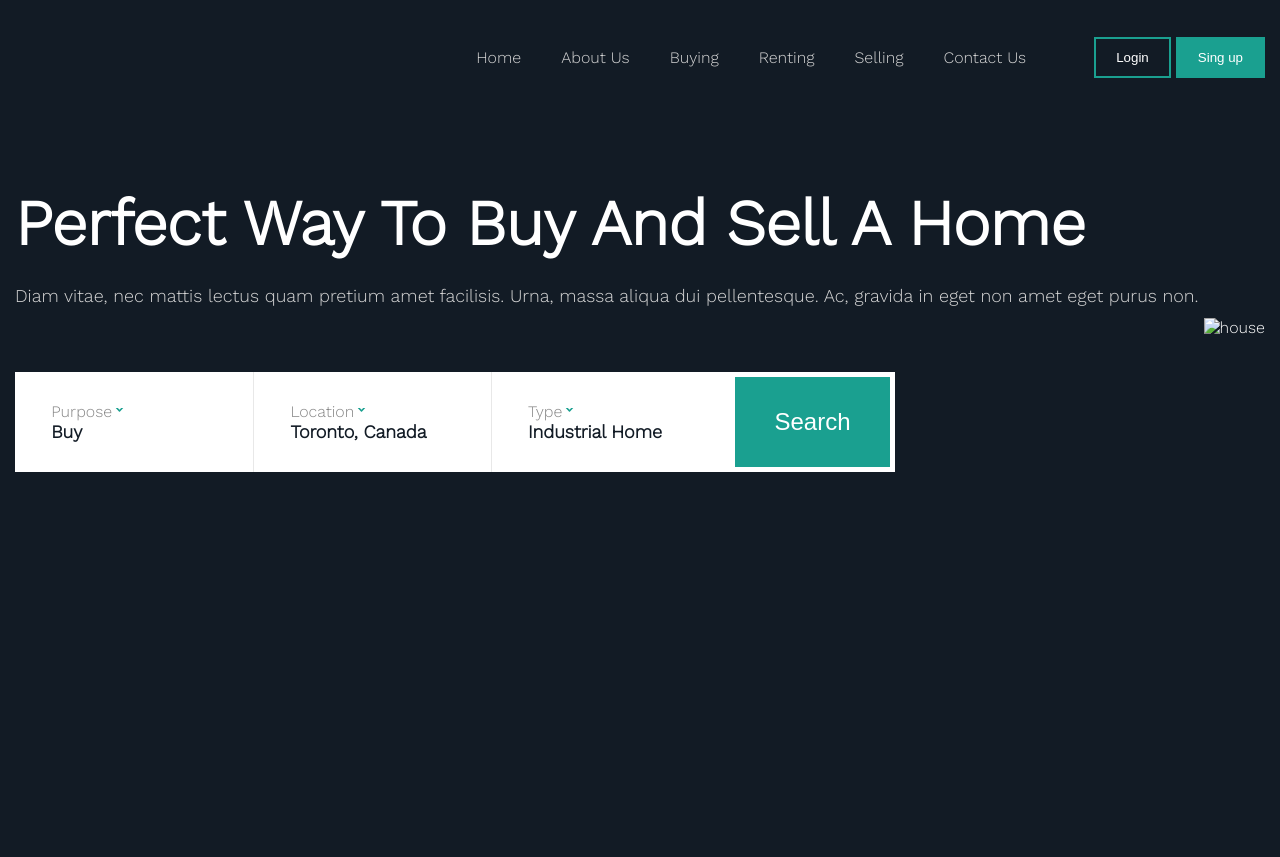
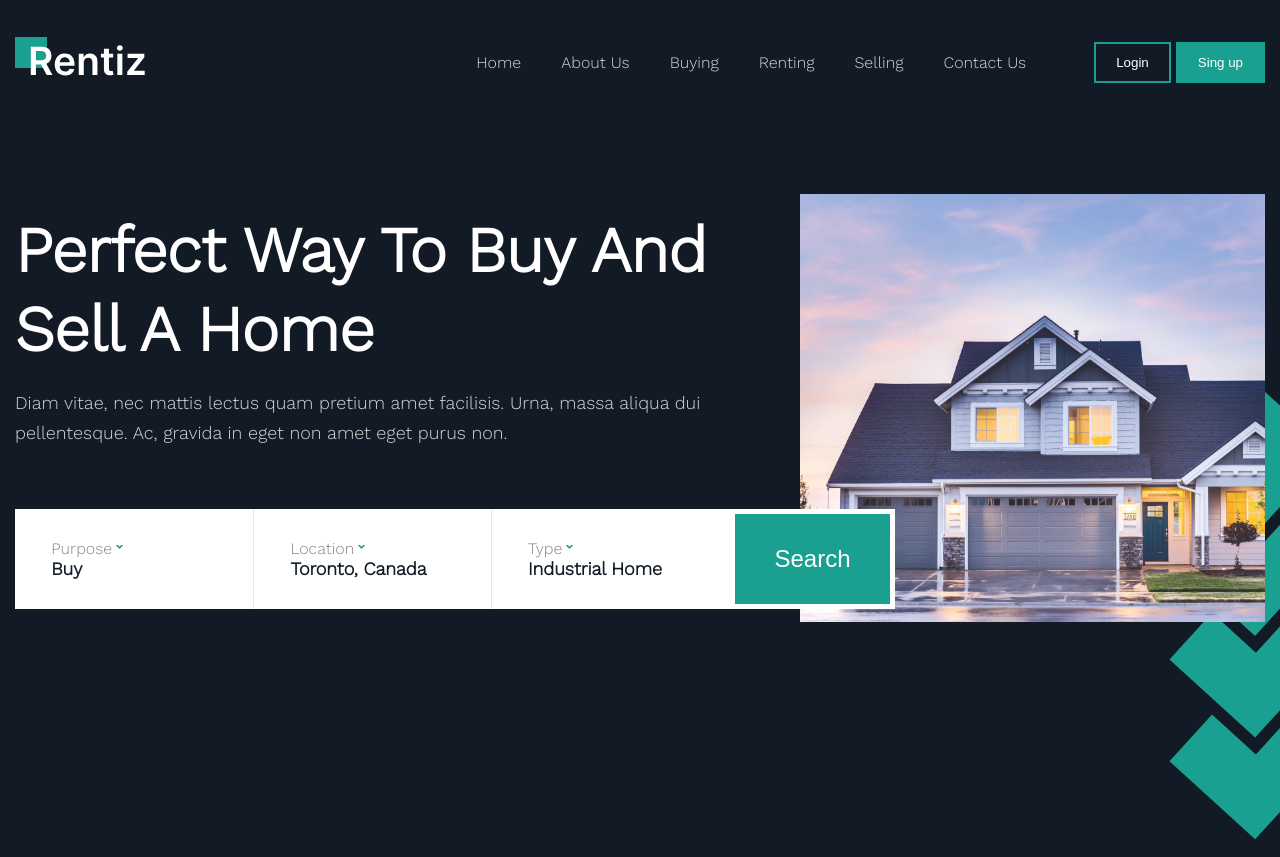
Before and after one commit to sony-vedom/real-estate, a plain HTML site: page index.html in a window 1280 px wide. Before the commit the page ends 800 px from the top, so only its background shows below. Drawn offline with nearby package versions, Linux system fonts and the light colour scheme; files that its build step writes are made by us from their sources; the site is published under a folder, as on GitHub Pages, so addresses that start at the root find nothing; files whose address does not match are found by name.

Commit message:
ошибки в ссылках

```diff
--- a/index.html
+++ b/index.html
@@ -11,7 +11,7 @@
 <body>
     <header class="header">
         <div class="header__container">
-            <a href="" class="header__logo"><img src="/img/icons/logo.svg" alt=""></a>
+            <a href="" class="header__logo"><img src="img/icons/logo.svg" alt=""></a>
             <div class="header__navigation">
                 <nav class="header__menu menu">
                     <ul class="menu__body">
@@ -86,9 +86,9 @@
                     </div>
                 </div>
             </div>
-            <div class="hero__img"><img src="/img/hero.jpg" alt="house"></div>
+            <div class="hero__img"><img src="img/hero.jpg" alt="house"></div>
             </div>
-            <img class='hero-deco' src="/img/icons/diamond overlay pattern.svg" alt="">
+            <img class='hero-deco' src="img/icons/diamond overlay pattern.svg" alt="">
         </section>
     </main>
 </body>
```
